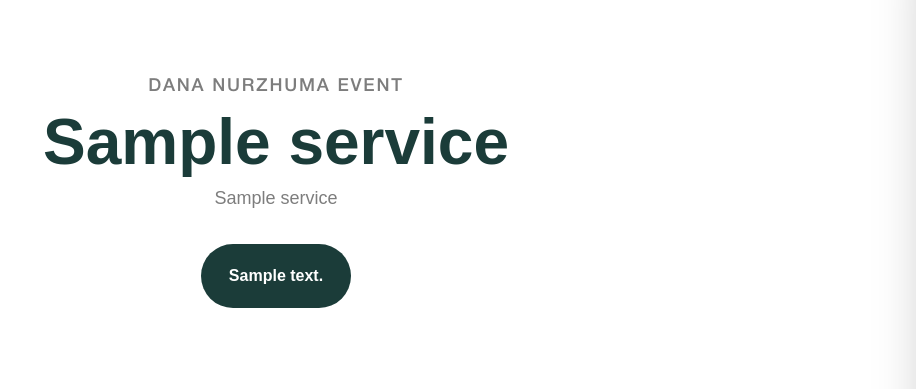
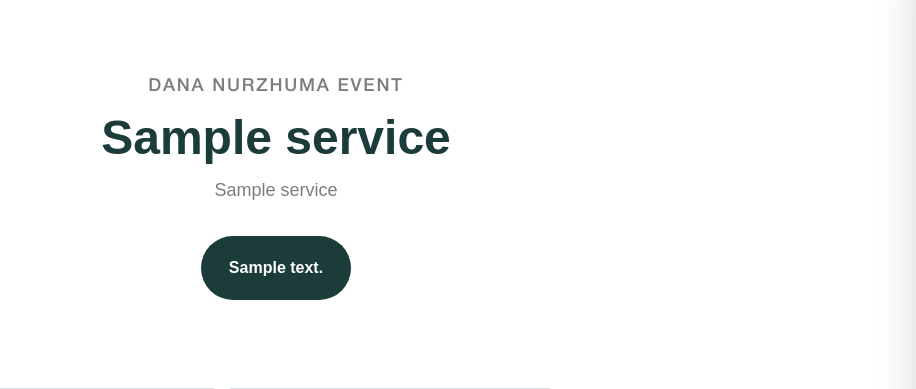
Before and after one commit to Zazh/event_django_azai, a Django app: a page that uses contents/templates/contents/service_detail.html in a window 1280 px wide. Shown: the part 80-469 px from the top of the page, without its empty margins (364-1280 px from the left). Run offline with Django 5.2, Linux system fonts and the light colour scheme; tables that the repository leaves empty hold one stand-in row (values such as "Sample post"); grey boxes marked "Sample" are stand-in pictures.

Commit message:
fix: изменил заголовок на услугах

```diff
--- a/contents/templates/contents/service_detail.html
+++ b/contents/templates/contents/service_detail.html
@@ -13,7 +13,7 @@
   <div class="pt-[4.5rem]">
     <div class="text-center flex flex-col gap-3">
       <h3 class="text-gray-500 md:text-lg text-sm uppercase tracking-widest text-accent-500">Dana Nurzhuma Event</h3>
-      <h1 class="[ md:leading-15 md:text-[4rem] text-[3rem] leading-12 ] font-bold text-green-600">{{ service.hero_title|safe }}</h1>
+      <h1 class="h1 font-bold text-green-600">{{ service.hero_title|safe }}</h1>
       <h2 class="text-gray-500 md:text-lg">{{ service.hero_subtitle|safe }}</h2>
     </div>
     {% if service.hero_button_text %}
```
